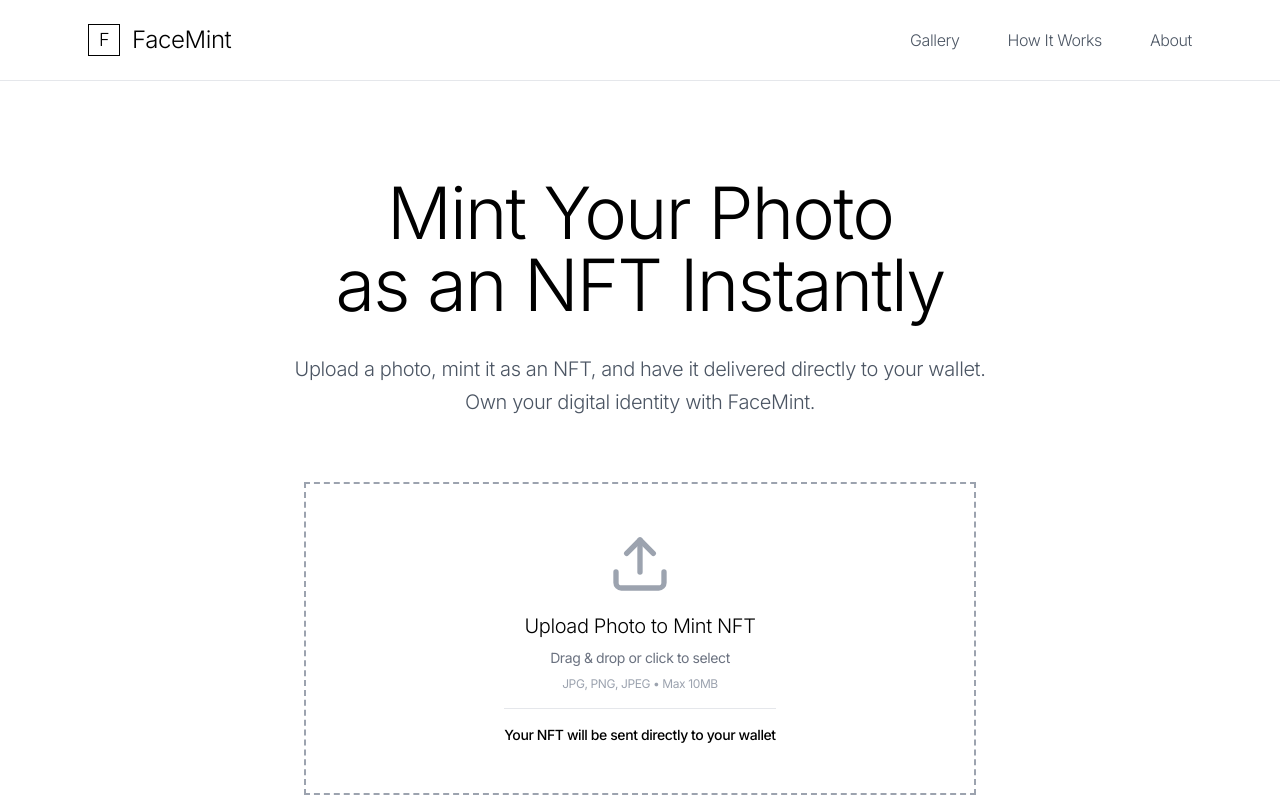
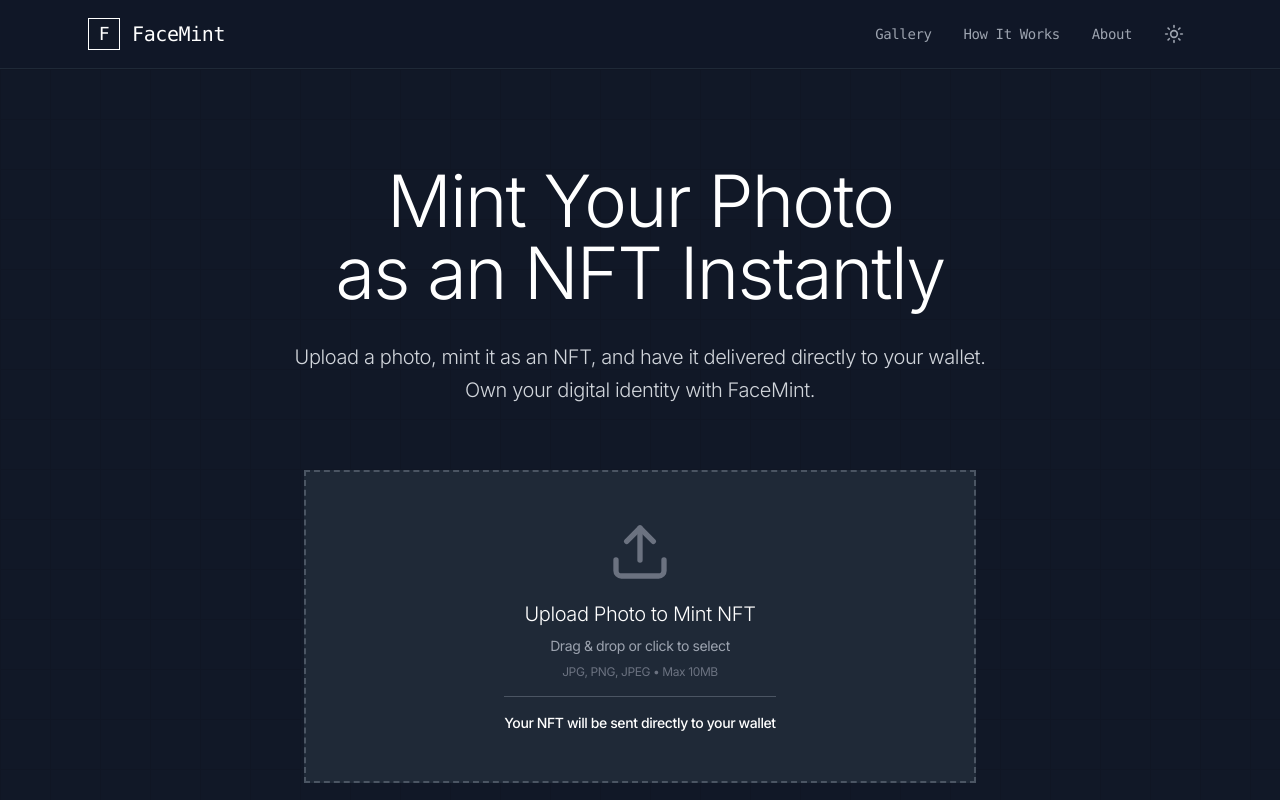
Before and after one commit to Jayesh-Kr/FaceMint, a React (Vite) app in the folder Frontend/: page / in a window 1280 px wide. Shown: the top 800 px of the page. Built offline with nearby package versions, Linux system fonts and the light colour scheme.

Commit message:
dark theme

```diff
--- a/Frontend/src/App.jsx
+++ b/Frontend/src/App.jsx
@@ -1,5 +1,6 @@
 import React from 'react';
 import { BrowserRouter as Router, Routes, Route } from 'react-router-dom';
+import { ThemeProvider } from './contexts/ThemeContext.jsx';
 import Header from './components/Header.jsx';
 import HeroSection from './components/HeroSection.jsx';
 import FeaturedNFTs from './components/FeaturedNFTs.jsx';
@@ -20,8 +21,9 @@
 
 const App = () => {
   return (
+    <ThemeProvider>
       <Router>
-      <div className="min-h-screen flex flex-col bg-white text-black">
+        <div className="min-h-screen flex flex-col bg-white dark:bg-gray-900 text-black dark:text-white transition-colors duration-300">
           <Header />
           <main>
             <Routes>
@@ -32,6 +34,7 @@
           <Footer />
         </div>
       </Router>
+    </ThemeProvider>
   );
 };
 
--- a/Frontend/src/components/Header.jsx
+++ b/Frontend/src/components/Header.jsx
@@ -1,16 +1,17 @@
 import React, { useState } from 'react';
 import { Link, useLocation } from 'react-router-dom';
-import { Button } from '@/components/ui/button.jsx';
-import { Menu, X } from 'lucide-react';
+import { Menu, X, Sun, Moon } from 'lucide-react';
+import { useTheme } from '../contexts/ThemeContext.jsx';
 
 const Header = () => {
   const [mobileMenuOpen, setMobileMenuOpen] = useState(false);
   const location = useLocation();
+  const { theme, toggleTheme } = useTheme();
 
   const navItems = [
-    { name: 'Gallery', href: '/gallery', isRoute: true },
-    { name: 'How It Works', href: '#how' },
-    { name: 'About', href: '#about' }
+    { title: 'Gallery', href: '/gallery', isRoute: true },
+    { title: 'How It Works', href: '#how' },
+    { title: 'About', href: '#about' }
   ];
 
   const handleNavClick = (item) => (e) => {
@@ -29,79 +30,99 @@
     setMobileMenuOpen(!mobileMenuOpen);
   };
 
+  // Check if current path matches the nav item
+  const isActive = (item) => {
+    if (item.isRoute) {
+      return location.pathname === item.href;
+    }
+    return false;
+  };
+
   return (
-    <header className="sticky top-0 z-50 bg-white border-b border-gray-200">
-      <div className="max-w-6xl mx-auto px-6 py-6">
+    <header className="sticky top-0 z-50 bg-white/95 dark:bg-gray-900/95 backdrop-blur-sm border-b border-gray-100 dark:border-gray-800 transition-colors duration-300">
+      <div className="max-w-6xl mx-auto px-6 py-4">
         <div className="flex items-center justify-between">
           {/* Logo */}
-          <Link to="/" className="flex items-center">
-            <div className="w-8 h-8 border border-black bg-white flex items-center justify-center">
-              <span className="text-black font-light text-lg">F</span>
+          <Link to="/" className="flex items-center group">
+            <div className="w-8 h-8 border border-black dark:border-white bg-white dark:bg-gray-900 flex items-center justify-center transition-all duration-300 group-hover:bg-black group-hover:dark:bg-white">
+              <span className="text-black dark:text-white font-mono text-lg group-hover:text-white group-hover:dark:text-black transition-colors duration-300">F</span>
             </div>
-            <span className="ml-3 text-2xl font-light text-black">FaceMint</span>
+            <span className="ml-3 text-xl font-mono font-medium text-black dark:text-white">FaceMint</span>
           </Link>
 
+          <div className="flex items-center gap-6">
             {/* Desktop Navigation */}
-          <nav className="hidden md:flex items-center space-x-12">
+            <nav className="hidden md:flex items-center gap-8">
               {navItems.map((item) =>
                 item.isRoute ? (
                   <Link
-                  key={item.name}
+                    key={item.href}
                     to={item.href}
-                  className="text-gray-600 hover:text-black transition-colors font-light"
+                    className={`font-mono text-sm font-medium transition-all duration-300 hover:text-black dark:hover:text-white ${
+                      isActive(item) ? 'text-black dark:text-white' : 'text-gray-500 dark:text-gray-400'
+                    }`}
                   >
-                  {item.name}
+                    {item.title}
                   </Link>
                 ) : (
                   <a
-                  key={item.name}
+                    key={item.href}
                     href={item.href}
                     onClick={handleNavClick(item)}
-                  className="text-gray-600 hover:text-black transition-colors font-light cursor-pointer"
+                    className="font-mono text-sm font-medium text-gray-500 dark:text-gray-400 hover:text-black dark:hover:text-white transition-all duration-300 cursor-pointer"
                   >
-                  {item.name}
+                    {item.title}
                   </a>
                 )
               )}
             </nav>
 
+            {/* Theme Toggle Button */}
+            <button
+              onClick={toggleTheme}
+              className="p-2 rounded-md text-gray-500 dark:text-gray-400 hover:text-black dark:hover:text-white hover:bg-gray-100 dark:hover:bg-gray-800 transition-all duration-300"
+              aria-label="Toggle theme"
+            >
+              {theme === 'light' ? <Moon className="w-5 h-5" /> : <Sun className="w-5 h-5" />}
+            </button>
+
             {/* Mobile menu button */}
             <button
               onClick={toggleMobileMenu}
-            className="md:hidden p-2 text-gray-600 hover:text-black"
+              className="md:hidden p-2 text-gray-500 dark:text-gray-400 hover:text-black dark:hover:text-white transition-colors duration-300"
             >
               {mobileMenuOpen ? <X className="w-5 h-5" /> : <Menu className="w-5 h-5" />}
             </button>
           </div>
+        </div>
 
         {/* Mobile Navigation */}
         {mobileMenuOpen && (
-          <div className="md:hidden mt-4 pb-4 border-t border-gray-200">
-            <nav className="flex flex-col space-y-4 mt-4">
+          <div className="md:hidden mt-4 pb-4 border-t border-gray-100 dark:border-gray-800">
+            <nav className="flex flex-col gap-4 mt-4">
               {navItems.map((item) =>
                 item.isRoute ? (
                   <Link
-                    key={item.name}
+                    key={item.href}
                     to={item.href}
                     onClick={() => setMobileMenuOpen(false)}
-                    className="text-gray-600 hover:text-black transition-colors py-2 font-light"
+                    className={`font-mono text-sm font-medium py-2 transition-all duration-300 hover:text-black dark:hover:text-white ${
+                      isActive(item) ? 'text-black dark:text-white' : 'text-gray-500 dark:text-gray-400'
+                    }`}
                   >
-                    {item.name}
+                    {item.title}
                   </Link>
                 ) : (
                   <a
-                    key={item.name}
+                    key={item.href}
                     href={item.href}
                     onClick={handleNavClick(item)}
-                    className="text-gray-600 hover:text-black transition-colors py-2 font-light cursor-pointer"
+                    className="font-mono text-sm font-medium text-gray-500 dark:text-gray-400 hover:text-black dark:hover:text-white transition-all duration-300 py-2 cursor-pointer"
                   >
-                    {item.name}
+                    {item.title}
                   </a>
                 )
               )}
-              <Button className="bg-black text-white hover:bg-gray-800 w-full mt-4 py-3 font-light">
-                Connect Wallet
-              </Button>
             </nav>
           </div>
         )}
--- a/Frontend/src/components/HeroSection.jsx
+++ b/Frontend/src/components/HeroSection.jsx
@@ -17,8 +17,20 @@
   };
 
   return (
-    <section className="w-full py-24 px-6 md:px-12 bg-white">
-      <div className="max-w-6xl mx-auto">
+    <section className="w-full py-24 px-6 md:px-12 bg-white dark:bg-gray-900 relative overflow-hidden transition-colors duration-300">
+      {/* Grid Background */}
+      <div
+        className="absolute inset-0 opacity-[0.02] dark:opacity-[0.05]"
+        style={{
+          backgroundImage: `
+            linear-gradient(rgba(0, 0, 0, 1) 1px, transparent 1px),
+            linear-gradient(90deg, rgba(0, 0, 0, 1) 1px, transparent 1px)
+          `,
+          backgroundSize: '50px 50px'
+        }}
+      ></div>
+
+      <div className="max-w-6xl mx-auto relative z-10">
 
         {/* Hero Text - Show only during initial state (step 1) */}
         {currentStep === 1 && (
@@ -28,11 +40,11 @@
             exit={{ opacity: 0, y: -20 }}
             transition={{ duration: 0.5 }}
           >
-            <h1 className="text-5xl md:text-7xl font-light tracking-tight text-black leading-tight">
+            <h1 className="text-5xl md:text-7xl font-light tracking-tight text-black dark:text-white leading-tight">
               Mint Your Photo<br />as an NFT Instantly
             </h1>
 
-            <p className="text-xl text-gray-600 max-w-3xl mx-auto font-light leading-relaxed">
+            <p className="text-xl text-gray-600 dark:text-gray-300 max-w-3xl mx-auto font-light leading-relaxed">
               Upload a photo, mint it as an NFT, and have it delivered directly to your wallet.<br />
               Own your digital identity with FaceMint.
             </p>
@@ -44,7 +56,7 @@
           <div className="max-w-4xl mx-auto mb-16">
             <div className="relative">
               {/* Progress Line Background - spans from step 1 to step 3 */}
-              <div className="hidden md:block absolute top-4 h-0.5 bg-gray-300"
+              <div className="hidden md:block absolute top-4 h-0.5 bg-gray-300 dark:bg-gray-600"
                    style={{
                      left: 'calc(16.67% + 1rem)',
                      right: 'calc(16.67% + 1rem)',
@@ -53,7 +65,7 @@
 
               {/* Animated Progress Line - grows from step 1 to step 2 when photo uploaded */}
               <motion.div
-                className="hidden md:block absolute top-4 h-0.5 bg-black"
+                className="hidden md:block absolute top-4 h-0.5 bg-black dark:bg-white"
                 style={{
                   left: 'calc(16.67% + 1rem)',
                   transformOrigin: 'left center'
@@ -71,7 +83,7 @@
 
               {/* Second progress line segment - from step 2 to step 3 when minting starts */}
               <motion.div
-                className="hidden md:block absolute top-4 h-0.5 bg-black"
+                className="hidden md:block absolute top-4 h-0.5 bg-black dark:bg-white"
                 style={{
                   left: 'calc(50% + 0.5rem)',
                   transformOrigin: 'left center'
@@ -90,80 +102,39 @@
               <div className="grid grid-cols-1 md:grid-cols-3 gap-8 text-center relative">
                 {/* Step 1 */}
                 <div className="space-y-3">
-                  <motion.div
-                    className={`w-8 h-8 border text-black mx-auto flex items-center justify-center font-light ${
-                      currentStep >= 1 ? 'border-black bg-black text-white' : 'border-black bg-white text-black'
-                    }`}
-                    animate={{
-                      backgroundColor: currentStep >= 1 ? '#000000' : '#ffffff',
-                      color: currentStep >= 1 ? '#ffffff' : '#000000'
-                    }}
-                    transition={{ duration: 0.6, ease: 'easeOut' }}
-                  >
+                  <div className={`w-8 h-8 border mx-auto flex items-center justify-center font-light ${
+                    currentStep >= 1 ? 'border-black dark:border-white bg-black dark:bg-white text-white dark:text-black' : 'border-black dark:border-white bg-white dark:bg-gray-900 text-black dark:text-white'
+                  } transition-all duration-300`}>
                     1
-                  </motion.div>
-                  <motion.p
-                    className={currentStep >= 1 ? 'text-gray-600' : 'text-gray-400'}
-                    animate={{
-                      color: currentStep >= 1 ? '#4b5563' : '#9ca3af'
-                    }}
-                    transition={{ duration: 0.6, ease: 'easeOut' }}
-                  >
+                  </div>
+                  <p className={`${currentStep >= 1 ? 'text-gray-600 dark:text-gray-300' : 'text-gray-400 dark:text-gray-500'} transition-colors duration-300`}>
                     Upload your photo
-                  </motion.p>
+                  </p>
                 </div>
 
                 {/* Step 2 */}
                 <div className="space-y-3">
-                  <motion.div
-                    className={`w-8 h-8 border mx-auto flex items-center justify-center font-light ${
-                      currentStep >= 2 ? 'border-black bg-black text-white' :
-                      currentStep >= 1 ? 'border-black bg-white text-black' : 'border-gray-300 bg-white text-gray-400'
-                    }`}
-                    animate={{
-                      borderColor: currentStep >= 1 ? '#000000' : '#d1d5db',
-                      backgroundColor: currentStep >= 2 ? '#000000' : '#ffffff',
-                      color: currentStep >= 2 ? '#ffffff' : currentStep >= 1 ? '#000000' : '#9ca3af'
-                    }}
-                    transition={{ duration: 0.6, ease: 'easeOut', delay: 0.2 }}
-                  >
+                  <div className={`w-8 h-8 border mx-auto flex items-center justify-center font-light ${
+                    currentStep >= 2 ? 'border-black dark:border-white bg-black dark:bg-white text-white dark:text-black' :
+                    currentStep >= 1 ? 'border-black dark:border-white bg-white dark:bg-gray-900 text-black dark:text-white' : 'border-gray-300 dark:border-gray-600 bg-white dark:bg-gray-900 text-gray-400 dark:text-gray-500'
+                  } transition-all duration-300`}>
                     2
-                  </motion.div>
-                  <motion.p
-                    className={currentStep >= 1 ? 'text-gray-600' : 'text-gray-400'}
-                    animate={{
-                      color: currentStep >= 1 ? '#4b5563' : '#9ca3af'
-                    }}
-                    transition={{ duration: 0.6, ease: 'easeOut', delay: 0.2 }}
-                  >
+                  </div>
+                  <p className={`${currentStep >= 1 ? 'text-gray-600 dark:text-gray-300' : 'text-gray-400 dark:text-gray-500'} transition-colors duration-300`}>
                     Mint as NFT
-                  </motion.p>
+                  </p>
                 </div>
 
                 {/* Step 3 */}
                 <div className="space-y-3">
-                  <motion.div
-                    className={`w-8 h-8 border mx-auto flex items-center justify-center font-light ${
-                      currentStep >= 3 ? 'border-black bg-black text-white' : 'border-gray-300 bg-white text-gray-400'
-                    }`}
-                    animate={{
-                      borderColor: currentStep >= 3 ? '#000000' : '#d1d5db',
-                      backgroundColor: currentStep >= 3 ? '#000000' : '#ffffff',
-                      color: currentStep >= 3 ? '#ffffff' : '#9ca3af'
-                    }}
-                    transition={{ duration: 0.6, ease: 'easeOut', delay: 0.4 }}
-                  >
+                  <div className={`w-8 h-8 border mx-auto flex items-center justify-center font-light ${
+                    currentStep >= 3 ? 'border-black dark:border-white bg-black dark:bg-white text-white dark:text-black' : 'border-gray-300 dark:border-gray-600 bg-white dark:bg-gray-900 text-gray-400 dark:text-gray-500'
+                  } transition-all duration-300`}>
                     3
-                  </motion.div>
-                  <motion.p
-                    className={currentStep >= 3 ? 'text-gray-600' : 'text-gray-400'}
-                    animate={{
-                      color: currentStep >= 3 ? '#4b5563' : '#9ca3af'
-                    }}
-                    transition={{ duration: 0.6, ease: 'easeOut', delay: 0.4 }}
-                  >
+                  </div>
+                  <p className={`${currentStep >= 3 ? 'text-gray-600 dark:text-gray-300' : 'text-gray-400 dark:text-gray-500'} transition-colors duration-300`}>
                     NFT sent to your wallet
-                  </motion.p>
+                  </p>
                 </div>
               </div>
             </div>
--- a/Frontend/src/components/PhotoUpload.jsx
+++ b/Frontend/src/components/PhotoUpload.jsx
@@ -115,7 +115,7 @@
   };
   return (
     <div
-      className={`relative border-2 border-dashed border-gray-400 bg-white p-12 flex flex-col items-center justify-center cursor-pointer transition-all duration-200 hover:border-black ${isDragOver ? 'border-black bg-gray-50' : ''} ${className}`}
+      className={`relative border-2 border-dashed border-gray-400 dark:border-gray-600 bg-white dark:bg-gray-800 p-12 flex flex-col items-center justify-center cursor-pointer transition-all duration-200 hover:border-black dark:hover:border-white ${isDragOver ? 'border-black dark:border-white bg-gray-50 dark:bg-gray-700' : ''} ${className}`}
       onDragOver={handleDragOver}
       onDragLeave={handleDragLeave}
       onDrop={handleDrop}
@@ -136,13 +136,13 @@
           exit={{ opacity: 0 }}
           transition={{ duration: 0.3 }}
         >
-          <Upload className="w-16 h-16 text-gray-400 mx-auto" />
+          <Upload className="w-16 h-16 text-gray-400 dark:text-gray-500 mx-auto" />
           <div className="space-y-2">
-            <h3 className="text-xl font-light text-black">Upload Photo to Mint NFT</h3>
-            <p className="text-sm text-gray-500">Drag & drop or click to select</p>
-            <p className="text-xs text-gray-400">JPG, PNG, JPEG • Max 10MB</p>
+            <h3 className="text-xl font-light text-black dark:text-white">Upload Photo to Mint NFT</h3>
+            <p className="text-sm text-gray-500 dark:text-gray-400">Drag & drop or click to select</p>
+            <p className="text-xs text-gray-400 dark:text-gray-500">JPG, PNG, JPEG • Max 10MB</p>
           </div>
-          <p className="text-sm text-black font-medium border-t border-gray-200 pt-4 mt-4">
+          <p className="text-sm text-black dark:text-white font-medium border-t border-gray-200 dark:border-gray-600 pt-4 mt-4">
             Your NFT will be sent directly to your wallet
           </p>
         </motion.div>
@@ -163,7 +163,7 @@
             <motion.img
               src={previewUrl}
               alt="Preview"
-              className="w-48 h-48 object-cover border border-gray-300 mx-auto"
+              className="w-48 h-48 object-cover border border-gray-300 dark:border-gray-600 mx-auto"
               initial={{ opacity: 0, scale: 0.9 }}
               animate={{ opacity: 1, scale: 1 }}
               transition={{ duration: 0.4, delay: 0.2 }}
@@ -176,7 +176,7 @@
               <Button
                 variant="outline"
                 onClick={clearPhoto}
-                className="border-gray-400 text-gray-600 hover:border-black hover:text-black mt-4"
+                className="border-gray-400 dark:border-gray-600 text-gray-600 dark:text-gray-300 hover:border-black dark:hover:border-white hover:text-black dark:hover:text-white mt-4"
               >
                 <X className="w-4 h-4 mr-2" />
                 Remove Photo
@@ -198,7 +198,7 @@
               animate={{ opacity: 1, x: 0 }}
               transition={{ duration: 0.4, delay: 0.5 }}
             >
-              <label className="text-sm font-medium text-gray-700">
+              <label className="text-sm font-medium text-gray-700 dark:text-gray-300">
                 Wallet Address *
               </label>
               <input
@@ -206,7 +206,7 @@
                 value={walletAddress}
                 onChange={(e) => setWalletAddress(e.target.value)}
                 placeholder="0x..."
-                className="w-full p-3 border border-gray-300 focus:border-black focus:outline-none transition-colors"
+                className="w-full p-3 border border-gray-300 dark:border-gray-600 bg-white dark:bg-gray-700 text-black dark:text-white focus:border-black dark:focus:border-white focus:outline-none transition-colors"
                 required
                 onClick={(e) => e.stopPropagation()}
               />
@@ -218,7 +218,7 @@
               animate={{ opacity: 1, x: 0 }}
               transition={{ duration: 0.4, delay: 0.6 }}
             >
-              <label className="text-sm font-medium text-gray-700">
+              <label className="text-sm font-medium text-gray-700 dark:text-gray-300">
                 NFT Name *
               </label>
               <input
@@ -226,7 +226,7 @@
                 value={nftName}
                 onChange={(e) => setNftName(e.target.value)}
                 placeholder="My Awesome NFT"
-                className="w-full p-3 border border-gray-300 focus:border-black focus:outline-none transition-colors"
+                className="w-full p-3 border border-gray-300 dark:border-gray-600 bg-white dark:bg-gray-700 text-black dark:text-white focus:border-black dark:focus:border-white focus:outline-none transition-colors"
                 required
                 onClick={(e) => e.stopPropagation()}
               />
@@ -238,7 +238,7 @@
               animate={{ opacity: 1, x: 0 }}
               transition={{ duration: 0.4, delay: 0.7 }}
             >
-              <label className="text-sm font-medium text-gray-700">
+              <label className="text-sm font-medium text-gray-700 dark:text-gray-300">
                 Description (Optional)
               </label>
               <textarea
@@ -246,7 +246,7 @@
                 onChange={(e) => setNftDescription(e.target.value)}
                 placeholder="Describe your NFT..."
                 rows={3}
-                className="w-full p-3 border border-gray-300 focus:border-black focus:outline-none transition-colors resize-none"
+                className="w-full p-3 border border-gray-300 dark:border-gray-600 bg-white dark:bg-gray-700 text-black dark:text-white focus:border-black dark:focus:border-white focus:outline-none transition-colors resize-none"
                 onClick={(e) => e.stopPropagation()}
               />
             </motion.div>
@@ -259,7 +259,7 @@
               whileTap={{ scale: 0.98 }}
             >
               <Button
-                className="w-full bg-black text-white hover:bg-gray-800 border-0 py-3"
+                className="w-full bg-black dark:bg-white text-white dark:text-black hover:bg-gray-800 dark:hover:bg-gray-200 border-0 py-3"
                 onClick={(e) => {
                   e.stopPropagation();
                   handleMintNFT();
--- /dev/null
+++ b/Frontend/src/contexts/ThemeContext.jsx
@@ -0,0 +1,45 @@
+import React, { createContext, useContext, useEffect, useState } from 'react';
+
+const ThemeContext = createContext();
+
+export const useTheme = () => {
+  const context = useContext(ThemeContext);
+  if (!context) {
+    throw new Error('useTheme must be used within a ThemeProvider');
+  }
+  return context;
+};
+
+export const ThemeProvider = ({ children }) => {
+  const [theme, setTheme] = useState('dark'); // Default to dark
+
+  useEffect(() => {
+    // Check if there's a saved theme in localStorage
+    const savedTheme = localStorage.getItem('theme');
+    if (savedTheme) {
+      setTheme(savedTheme);
+    }
+  }, []);
+
+  useEffect(() => {
+    // Apply theme to document
+    if (theme === 'dark') {
+      document.documentElement.classList.add('dark');
+    } else {
+      document.documentElement.classList.remove('dark');
+    }
+
+    // Save theme to localStorage
+    localStorage.setItem('theme', theme);
+  }, [theme]);
+
+  const toggleTheme = () => {
+    setTheme(prev => prev === 'light' ? 'dark' : 'light');
+  };
+
+  return (
+    <ThemeContext.Provider value={{ theme, toggleTheme }}>
+      {children}
+    </ThemeContext.Provider>
+  );
+};
```
Also changed, not shown: Frontend/src/components/FeaturedNFTs.jsx (+10 -11 lines), Frontend/src/components/Footer.jsx (+15 -15 lines), Frontend/src/components/Gallery.jsx (+21 -22 lines), Frontend/src/components/HowItWorks.jsx (+7 -7 lines), Frontend/src/components/ProblemStatement.jsx (+18 -18 lines), Frontend/src/components/TransactionStatus.jsx (+7 -7 lines). Lines whose indentation alone changed are shown as unchanged.
